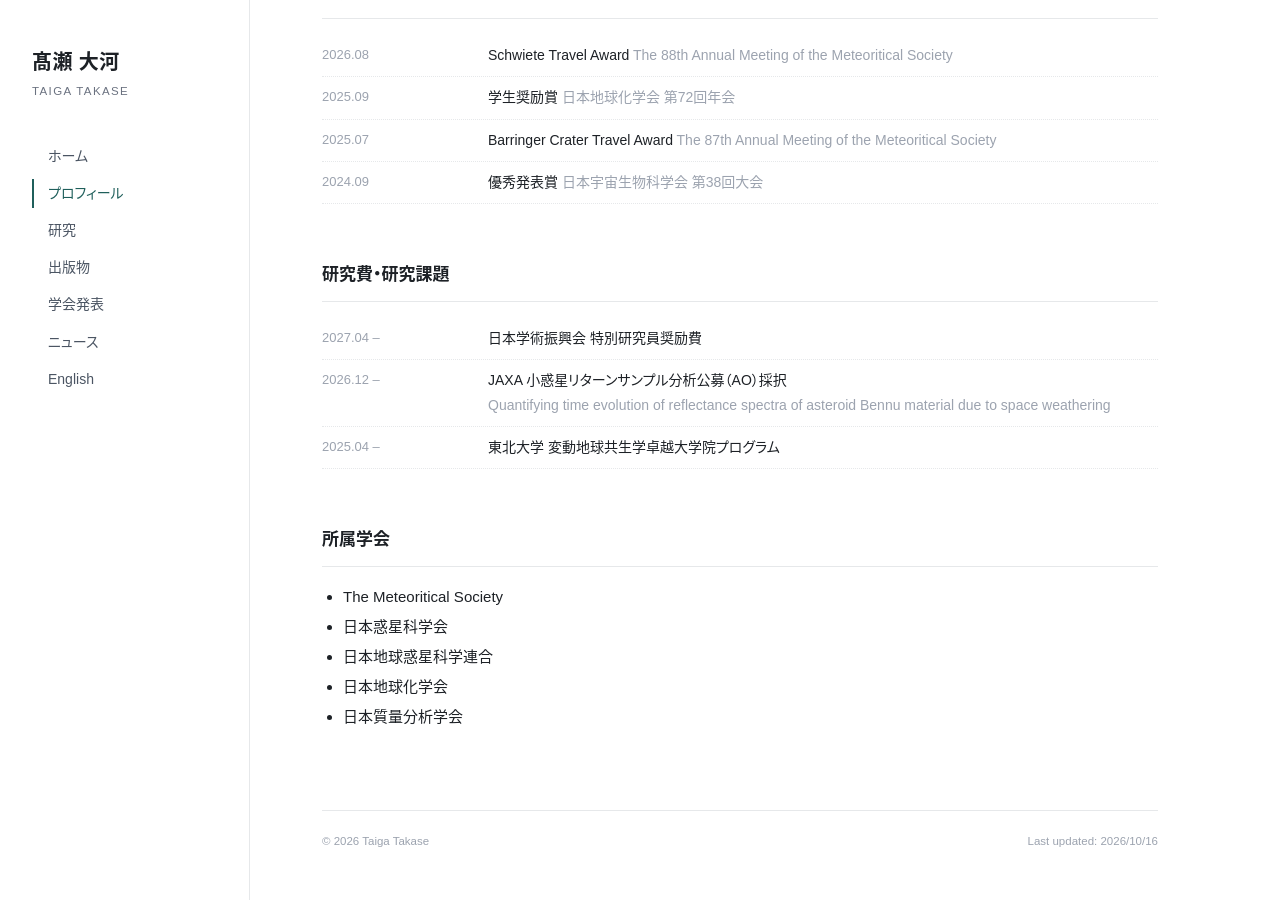
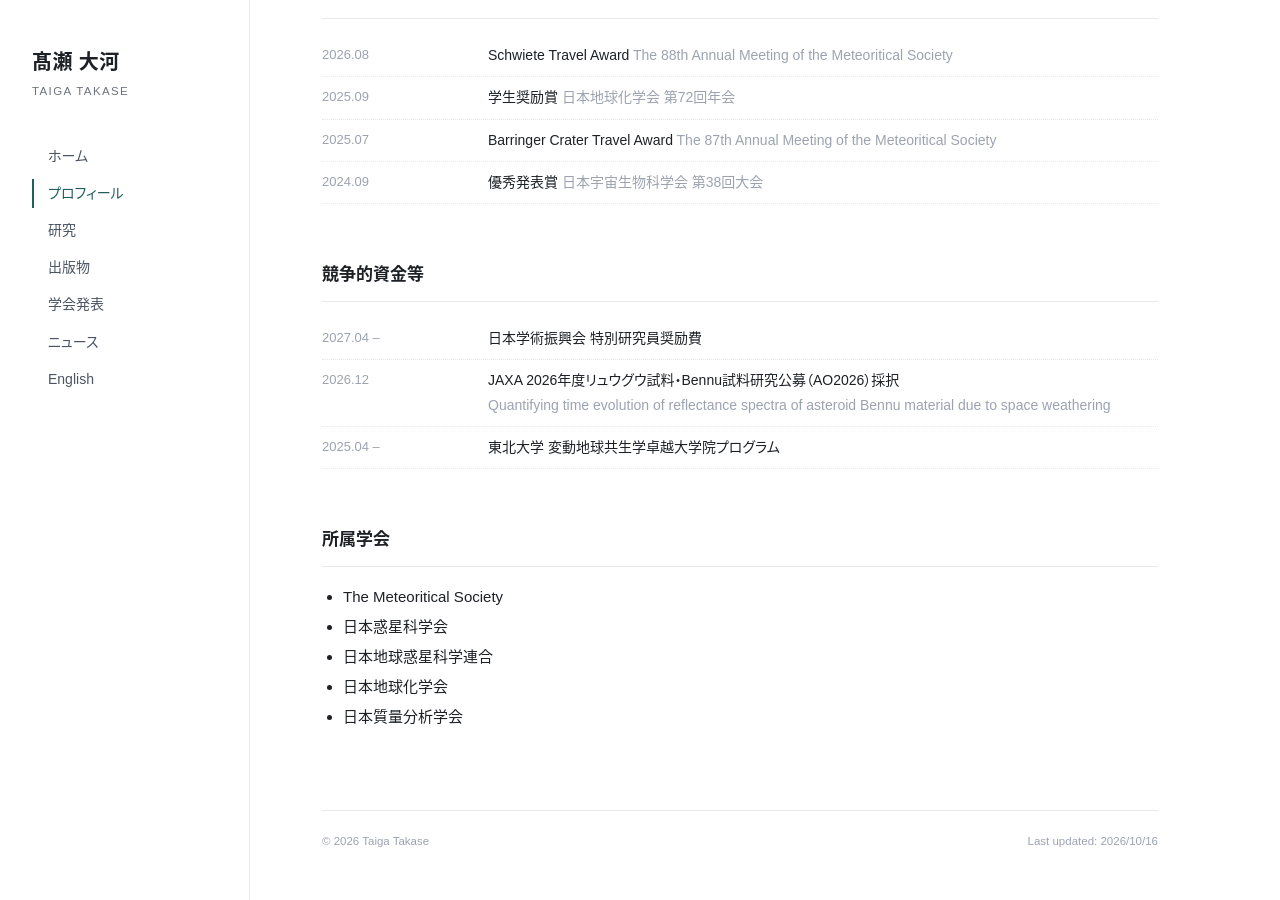
Before and after one commit to takasetaigat1/takasetaigat1.github.io, a Jekyll site: the page built from profile.html, in a window 1280 px wide and 900 px high, scrolled down 853 px. Built offline with Jekyll 4.4.1, drawn with Linux system fonts in a browser that asks for light colours; some web fonts are replaced.

Commit message:
Rename to 競争的資金等; official AO2026 name; drop trailing dash
Co-Authored-By: Claude Fable 5.1 <noreply@anthropic.com>
Claude-Session: https://claude.ai/code/session_01WJ69PvNMxXwpNZfvYmXkxj

```diff
--- a/_data/profile.yml
+++ b/_data/profile.yml
@@ -29,12 +29,12 @@ awards:
     text: 優秀発表賞
     sub: 日本宇宙生物科学会 第38回大会
 
-# 研究費・研究課題（sub: は任意。課題名などを2行目に薄字で表示）
+# 競争的資金等（sub: は任意。課題名などを2行目に薄字で表示）
 grants:
   - period: 2027.04 –
     text: 日本学術振興会 特別研究員奨励費
-  - period: 2026.12 –
-    text: JAXA 小惑星リターンサンプル分析公募（AO）採択
+  - period: 2026.12
+    text: JAXA 2026年度リュウグウ試料・Bennu試料研究公募（AO2026）採択
     sub: "Quantifying time evolution of reflectance spectra of asteroid Bennu material due to space weathering"
   - period: 2025.04 –
     text: 東北大学 変動地球共生学卓越大学院プログラム
--- a/profile.html
+++ b/profile.html
@@ -27,7 +27,7 @@ permalink: /profile/
 {% endif %}
 
 {% if p.grants.size > 0 %}
-<h2>研究費・研究課題</h2>
+<h2>競争的資金等</h2>
 <ul class="timeline">{% for e in p.grants %}<li><span class="dt">{{ e.period }}</span><span>{{ e.text }}{% if e.sub %}<br><span class="sub">{{ e.sub }}</span>{% endif %}</span></li>{% endfor %}</ul>
 {% endif %}
 
```
